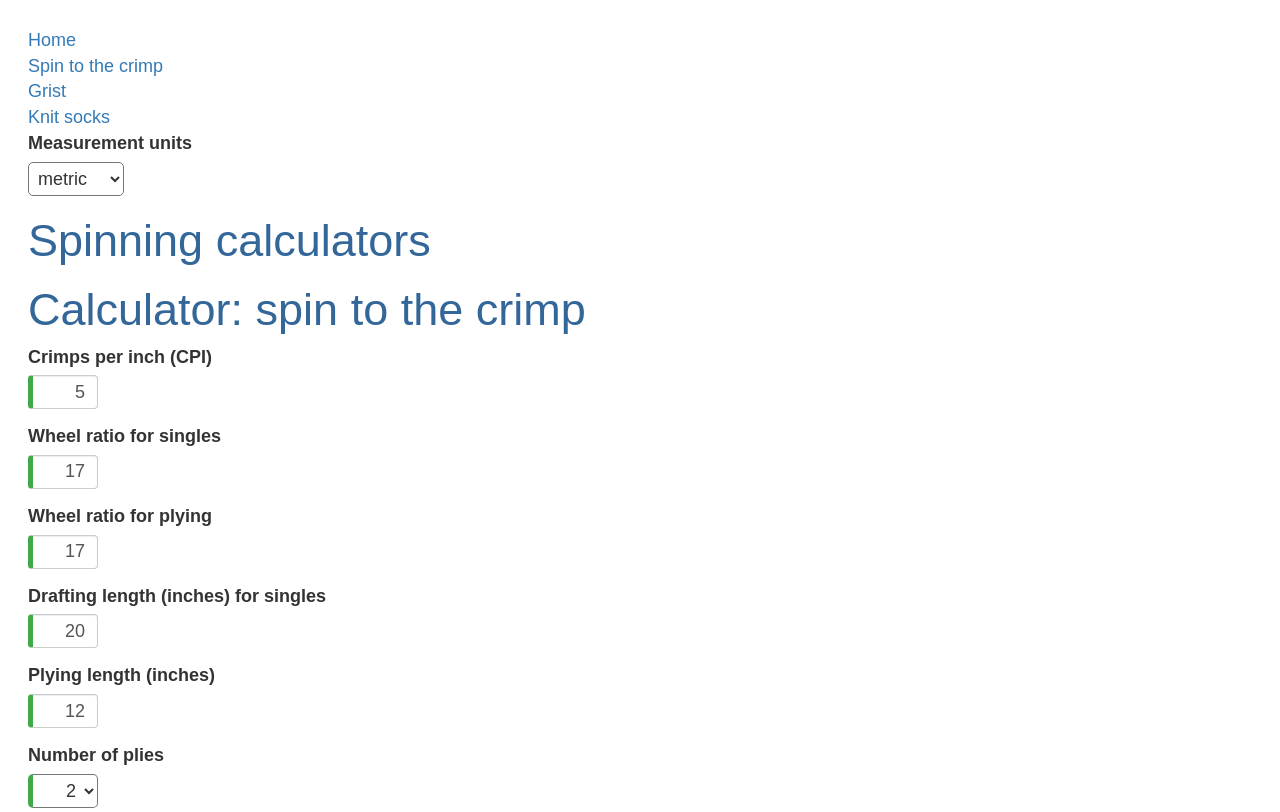
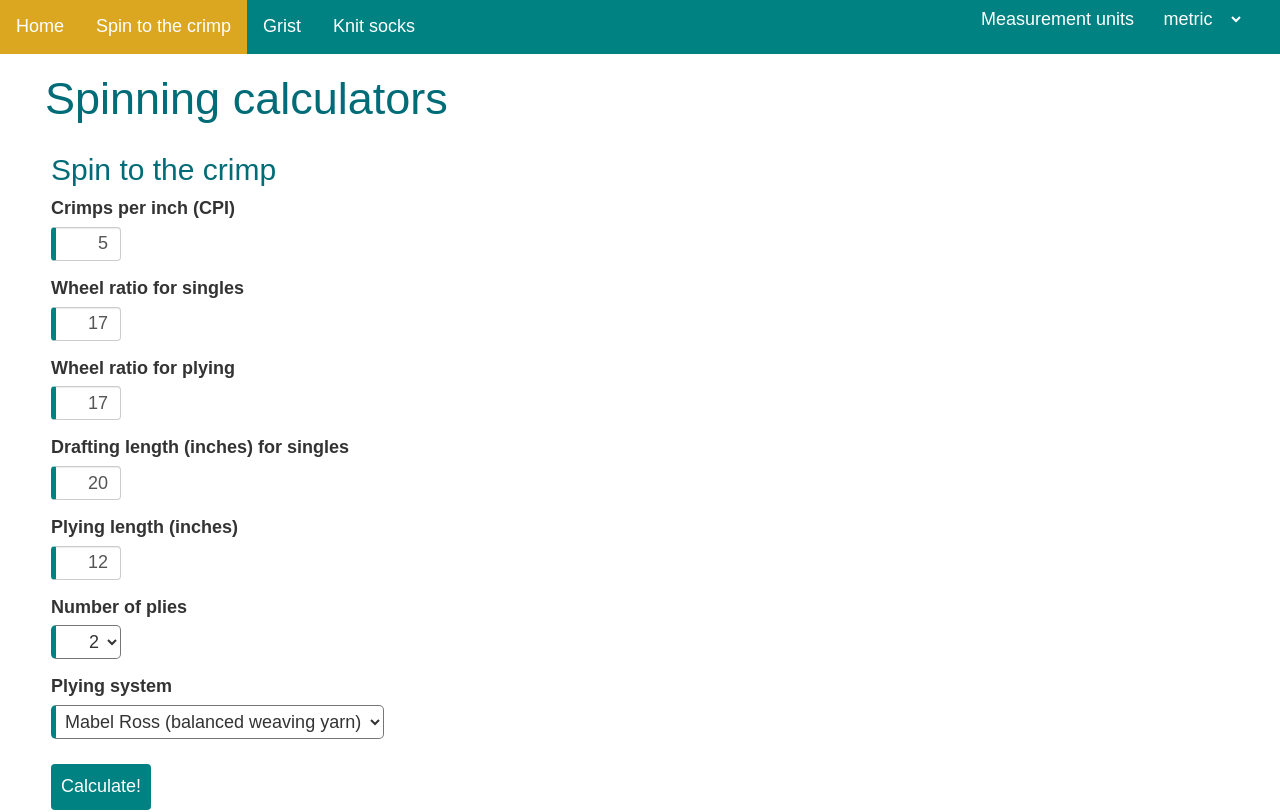
Before and after one commit to EvelineV/spinning, an Angular app: page /spin-to-crimp in a window 1280 px wide. Shown: the top 812 px of the page. Built offline with nearby package versions, Linux system fonts and the light colour scheme.

Commit message:
apply design

```diff
--- a/src/app/app.component.css
+++ b/src/app/app.component.css
@@ -0,0 +1,50 @@
+/*
+  https://www.schemecolor.com/teal-and-gold.php
+  The Teal And Gold Color Scheme palette has 5 colors which are
+  Skobeloff (#006C77),
+  Teal (#008182),
+  Goldenrod (#DBA620),
+  Chinese Gold (#CC9802) and
+  Dark Goldenrod (#B7850E)
+*/
+
+ul {
+    list-style-type: none;
+    margin: 0;
+    padding: 0;
+    overflow: hidden;
+    background-color: #008182;
+}
+
+li {
+    float: left;
+}
+
+li a {
+    display: block;
+    padding: 8px;
+    color: white;
+    text-align: center;
+    padding: 14px 16px;
+    text-decoration: none;
+
+    /*.active {
+        background-color: #DBA620;
+    }*/
+}
+
+li:last-child {
+    float: right;
+}
+
+li a:hover {
+    background-color: #DBA620;
+}
+
+li a.active {
+    background-color: #DBA620;
+}
+
+h1 {
+    margin-left: 1em;
+}
--- a/src/app/app.component.html
+++ b/src/app/app.component.html
@@ -1,10 +1,15 @@
 <nav>
-  <a routerLink="">Home</a><br>
-  <a routerLink="/spin-to-crimp">Spin to the crimp</a><br>
-  <a routerLink="/grist">Grist</a><br>
-  <a routerLink="/knit-socks">Knit socks</a>
+  <ul>
+    <li><a routerLink="">Home</a></li>
+    <li><a routerLink="/spin-to-crimp" routerLinkActive="active">Spin to the crimp</a></li>
+    <li><a routerLink="/grist" routerLinkActive="active">Grist</a></li>
+    <li><a routerLink="/knit-socks" routerLinkActive="active">Knit socks</a></li>
+    <li>
+      <app-unit-selector>
+      </app-unit-selector>
+    </li>
+  </ul>
 </nav>
-<app-unit-selector>
-</app-unit-selector>
+
 <h1>{{title | titlecase }} calculators</h1>
 <router-outlet></router-outlet>
--- a/src/app/grist/grist.component.html
+++ b/src/app/grist/grist.component.html
@@ -1,3 +1,5 @@
+<div class="container">
+    <h2>Grist</h2>
     <form>
         <div class="form-group">
             <label for="length_input">Length ({{ this.converters.long_length.name }})</label>
@@ -16,3 +18,4 @@
         You have {{ this.grist.toFixed(2) }} {{ this.converters.long_length.name }} per {{
         this.converters.large_weight.name }}.
     </p>
+</div>
--- a/src/app/knit-socks/knit-socks.component.html
+++ b/src/app/knit-socks/knit-socks.component.html
@@ -1 +1,4 @@
-<p>knit-socks works!</p>
+<div class="container">
+    <h2>Sock knitter</h2>
+    <p>knit-socks works!</p>
+</div>
--- a/src/app/spin-to-crimp/spin-to-crimp.component.html
+++ b/src/app/spin-to-crimp/spin-to-crimp.component.html
@@ -1,28 +1,34 @@
-<h1>Calculator: spin to the crimp</h1>
+<div class="container">
+    <h2>Spin to the crimp</h2>
     <form (ngSubmit)="onSubmit()">
         <div class="form-group">
             <label for="cpi">Crimps per inch (CPI)</label>
-      <input type="number" class="form-control" id="cpi" min=0 max=100 value=5 required [(ngModel)]="model.cpi" name="cpi">
+            <input type="number" class="form-control" id="cpi" min=0 max=100 value=5 required [(ngModel)]="model.cpi"
+                name="cpi">
         </div>
 
         <div class="form-group">
             <label for="singles_ratio">Wheel ratio for singles</label>
-        <input type="number" class="form-control" id="singles_ratio" min=0 max=100 value=17 required [(ngModel)]="model.singles_ratio" name="singles_ratio">
+            <input type="number" class="form-control" id="singles_ratio" min=0 max=100 value=17 required
+                [(ngModel)]="model.singles_ratio" name="singles_ratio">
         </div>
 
         <div class="form-group">
             <label for="ply_ratio">Wheel ratio for plying</label>
-        <input type="number" class="form-control" id="ply_ratio" min=0 max=100 value=17 required [(ngModel)]="model.ply_ratio" name="ply_ratio">
+            <input type="number" class="form-control" id="ply_ratio" min=0 max=100 value=17 required
+                [(ngModel)]="model.ply_ratio" name="ply_ratio">
         </div>
 
         <div class="form-group">
             <label for="draft_length">Drafting length (inches) for singles</label>
-        <input type="number" class="form-control" id="draft_length" min=0 max=100 value=17 required [(ngModel)]="model.draft_length" name="draft_length">
+            <input type="number" class="form-control" id="draft_length" min=0 max=100 value=17 required
+                [(ngModel)]="model.draft_length" name="draft_length">
         </div>
 
         <div class="form-group">
             <label for="ply_length">Plying length (inches)</label>
-        <input type="number" class="form-control" id="ply_length" min=0 max=100 value=12 required [(ngModel)]="model.ply_length" name="ply_length">
+            <input type="number" class="form-control" id="ply_length" min=0 max=100 value=12 required
+                [(ngModel)]="model.ply_length" name="ply_length">
         </div>
 
         <div class="form-group">
@@ -45,7 +51,14 @@
     </form>
 
     <p id="results" *ngIf="results.bpi">
-You need <span id="treadles_singles">{{ results.treadles_singles.toFixed(1) }}</span> treadles per drafting length in the singles.
-You need <span id="treadles_plying">{{ results.treadles_plying.toFixed(1) }}</span> treadles per plying length in the plying. Don't forget to round up because you will lose some twist in the finishing. This will give you a TPI equal to CPI. Your BPI will be <span id="bpi">{{results.bpi}}</span>.<br>
-<i>These values do not update automatically. If you change input values, please press the "calculate" button again.</i>
+        You need <span id="treadles_singles">{{ results.treadles_singles.toFixed(1) }}</span> treadles per drafting
+        length
+        in the singles.
+        You need <span id="treadles_plying">{{ results.treadles_plying.toFixed(1) }}</span> treadles per plying length
+        in
+        the plying. Don't forget to round up because you will lose some twist in the finishing. This will give you a TPI
+        equal to CPI. Your BPI will be <span id="bpi">{{results.bpi}}</span>.<br>
+        <i>These values do not update automatically. If you change input values, please press the "calculate" button
+            again.</i>
     </p>
+</div>
--- a/src/app/spin-to-crimp/spin-to-crimp.component.ts
+++ b/src/app/spin-to-crimp/spin-to-crimp.component.ts
@@ -1,4 +1,5 @@
 import { Component, OnInit } from '@angular/core';
+import { UnitConverterService } from '../unit-converter.service';
 
 export class WheelSettings {
   constructor(
@@ -27,14 +28,21 @@ export class Results {
 })
 export class SpinToCrimpComponent implements OnInit {
 
-  constructor() { }
+  converters: any;
+  model = new WheelSettings(5, 17, 17, 20, 12, 2, "ross");
+  submitted = false;
+  results = new Results(0, 0, 0);
+
+  constructor(
+    public unitConverterService: UnitConverterService,
+  ) {
+    this.unitConverterService.selectedChange.subscribe((_value) => {
+      this.converters = unitConverterService.getConverters();
+    })
+  }
 
   ngOnInit(): void {
   }
-
-  model = new WheelSettings(5, 17, 17, 20, 12, 2, "ross");
-  submitted = false;
-  results = new Results(0, 0, 0);
 
   static calculate(ws: WheelSettings): Results {
     const multiplier: Record<string, Record<number, number>> = {
--- a/src/app/unit-selector/unit-selector.component.css
+++ b/src/app/unit-selector/unit-selector.component.css
@@ -0,0 +1,15 @@
+select {
+    background-color: #008182;
+    border-width: 0px;
+    margin-right: 2em;
+    padding: 8px;
+    text-align: center;
+}
+
+* {
+    color: white;
+}
+
+label {
+    font-weight: lighter;
+}
--- a/src/app/unit-selector/unit-selector.component.html
+++ b/src/app/unit-selector/unit-selector.component.html
@@ -1,6 +1,6 @@
 <form>
     <div class="form-group">
-        <label for="units">Measurement units</label><br>
+        <label for="units">Measurement units</label>&nbsp;
         <select id="units" type="string" id="unit-input" name="units" #selectedUnits required
             (change)="onChange(selectedUnits.value)">
             <option *ngFor="let unit of units" [ngValue]="unit">{{unit}}</option>
--- a/src/styles.css
+++ b/src/styles.css
@@ -3,18 +3,20 @@
 /* Application-wide Styles */
 
 h1 {
-  color: #369;
+  color: #006C77;
   font-size: 250%;
 }
 
 h2,
 h3 {
-  color: #444;
+  color: #006C77;
   font-weight: lighter;
 }
 
-body {
-  margin: 2em;
+div.container {
+  margin-left: 2em;
+  margin-right: 2em;
+
 }
 
 input {
@@ -47,11 +49,11 @@ select {
 }
 
 button {
-  background-color: #eee;
+  background-color: #008182;
   border: none;
   border-radius: 4px;
   cursor: pointer;
-  color: black;
+  color: white;
   padding: 1rem;
   margin-right: 1rem;
   margin-bottom: 1rem;
@@ -59,7 +61,7 @@ button {
 }
 
 button:hover {
-  background-color: black;
+  background-color: #dba620;
   color: white;
 }
 
@@ -71,18 +73,14 @@ button:disabled {
 
 .ng-valid[required],
 .ng-valid.required {
-  border-left: 5px solid #42A948;
-  /* green */
+  border-left: 5px solid #008182;
 }
 
 .ng-invalid:not(form) {
-  border-left: 5px solid #a94442;
-  /* red */
+  border-left: 5px solid #dba620;
 }
 
-/* everywhere else */
 * {
   font-family: Arial, Helvetica, sans-serif;
   font-size: 18px;
-  max-width: 1000px;
 }
```
Lines whose indentation alone changed are shown as unchanged.
